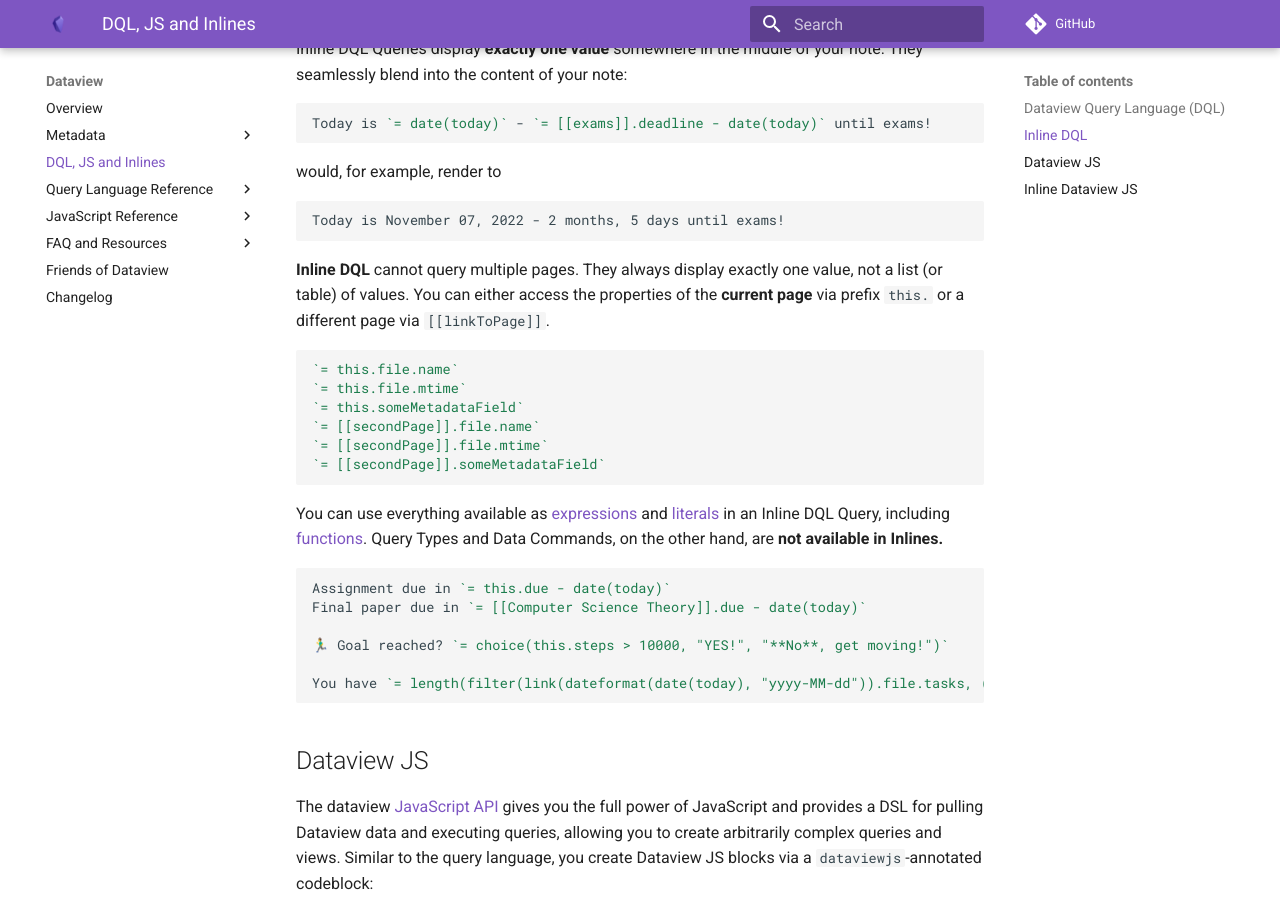
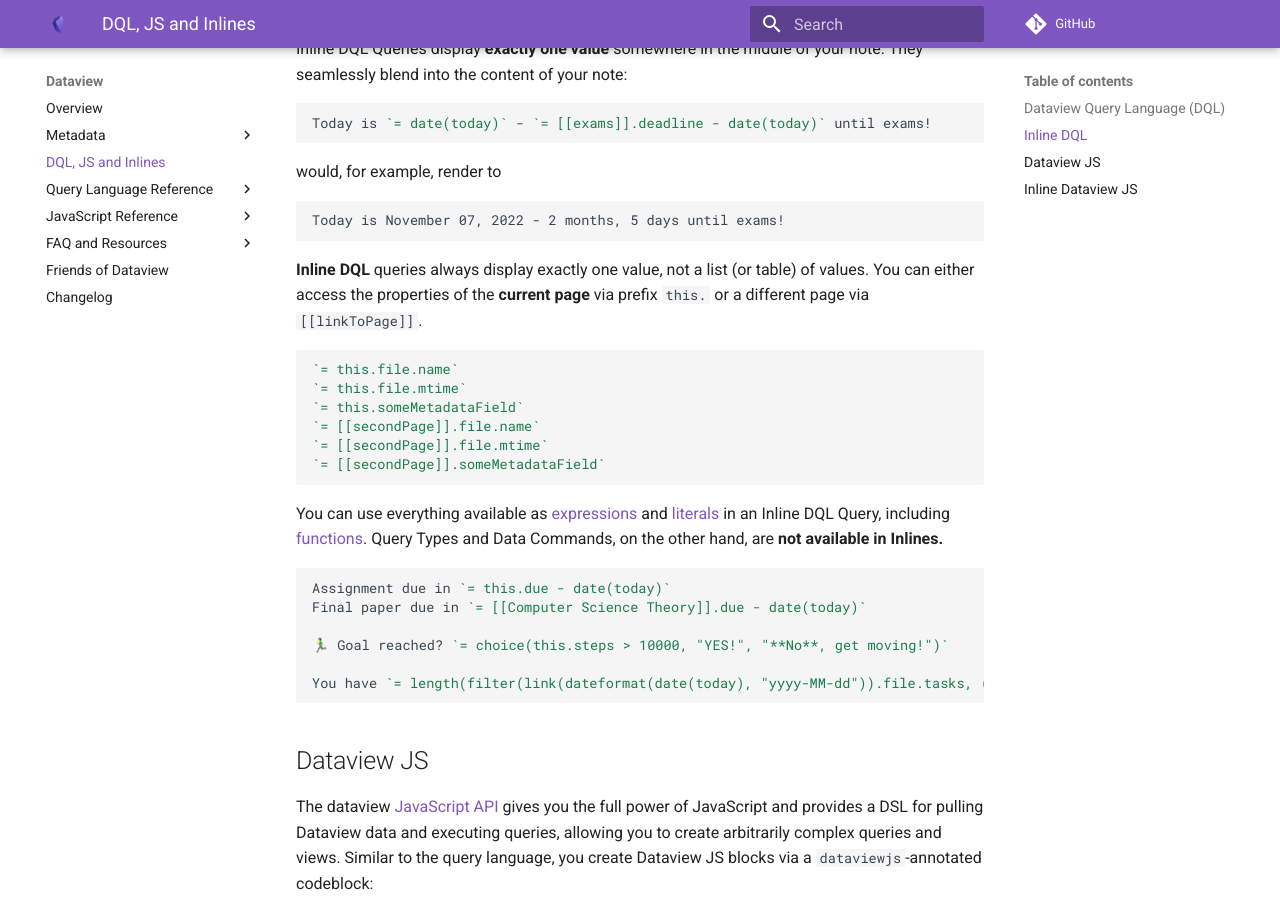
Before and after one commit to blacksmithgu/obsidian-dataview, an MkDocs documentation site: the page built from docs/docs/queries/dql-js-inline.md, in a window 1280 px wide and 900 px high, scrolled down 1214 px. Built offline with MkDocs 1.6.1 and Material for MkDocs 9.7.7, drawn with Linux system fonts in a browser that asks for light colours; comment, search, counter and statistics services are not loaded.

Commit message:
Fix inline query documentation
Current documentation is inaccurate as Inline DQL can query multiple pages.

```diff
--- a/docs/docs/queries/dql-js-inline.md
+++ b/docs/docs/queries/dql-js-inline.md
@@ -49,7 +49,7 @@ would, for example, render to
 Today is November 07, 2022 - 2 months, 5 days until exams!
 ~~~
 
-**Inline DQL** cannot query multiple pages. They always display exactly one value, not a list (or table) of values. You can either access the properties of the **current page** via prefix `this.` or a different page via `[[linkToPage]]`.
+**Inline DQL** queries always display exactly one value, not a list (or table) of values. You can either access the properties of the **current page** via prefix `this.` or a different page via `[[linkToPage]]`.
 
 ~~~markdown
 `= this.file.name`
```
